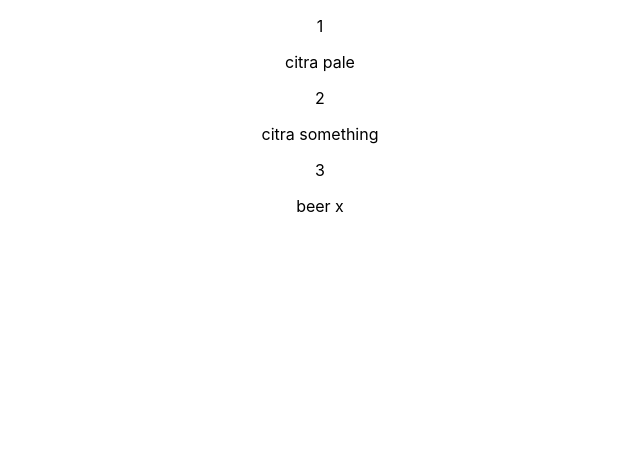
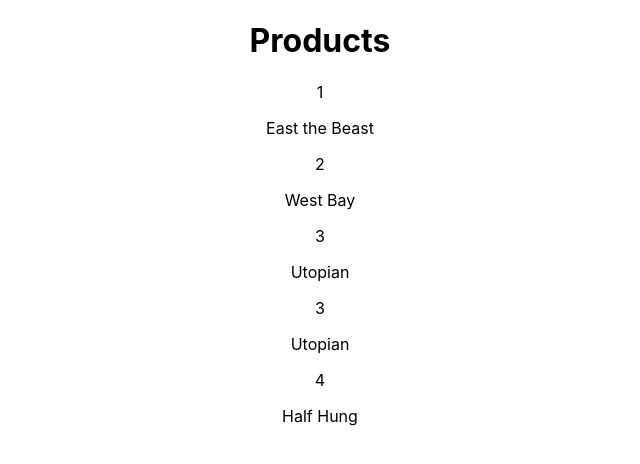
Before and after one commit to mantagen/brewery_fe_spike, a React (Create React App) app: page / in a window 1280 px wide. Shown: the top 464 px of the page, without its empty margins (320-960 px from the left). Built offline with nearby package versions, Linux system fonts and the light colour scheme.

Commit message:
change name of products array

```diff
--- a/src/App.js
+++ b/src/App.js
@@ -1,8 +1,8 @@
 import React from 'react';
 import './App.css';
 
-const Products = () => {
-  const products = [{name:'citra pale',product_id : 1},{name:'citra something', product_id : 2},{name:'beer x', product_id : 3}]
+const ProductsList = () => {
+  const products = [{name:'East the Beast',product_id : 1},{name:'West Bay', product_id : 2},{name:'Utopian', product_id : 3},{name:'Utopian', product_id : 3},{name:'Half Hung',product_id : 4}]
 
   return products.map(product => {
     return <div>
@@ -12,7 +12,12 @@ const Products = () => {
   })
 }
 
-
+const Products = () => {
+  return <div>
+    <h1>Products</h1>
+    <ProductsList />
+  </div>
+}
 
 function App() {
   return (
```
